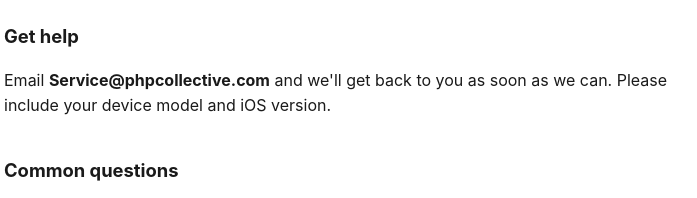
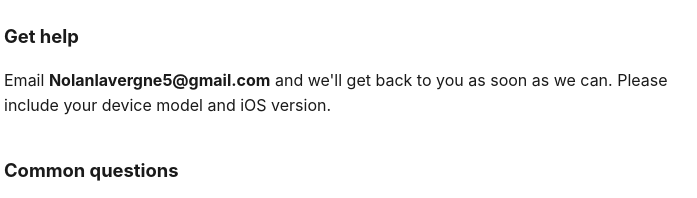
Before and after one commit to nolanlavergne5-ship-it/findiplay-legal, a plain HTML site: page support.html in a window 1280 px wide. Shown: the part 157-355 px from the top of the page, 276-973 px from the left. Drawn offline with Linux system fonts and the light colour scheme.

Commit message:
Support email → working Gmail inbox

```diff
--- a/support.html
+++ b/support.html
@@ -24,7 +24,7 @@
   <p>Findi Play — every platform, one place. Describe it, we'll find it.</p>
 
   <h2>Get help</h2>
-  <p>Email <strong>Service@phpcollective.com</strong> and we'll get back to you as
+  <p>Email <strong>Nolanlavergne5@gmail.com</strong> and we'll get back to you as
   soon as we can. Please include your device model and iOS version.</p>
 
   <h2>Common questions</h2>
```
Also changed, not shown: privacy-policy.html (+1 -1 lines).
